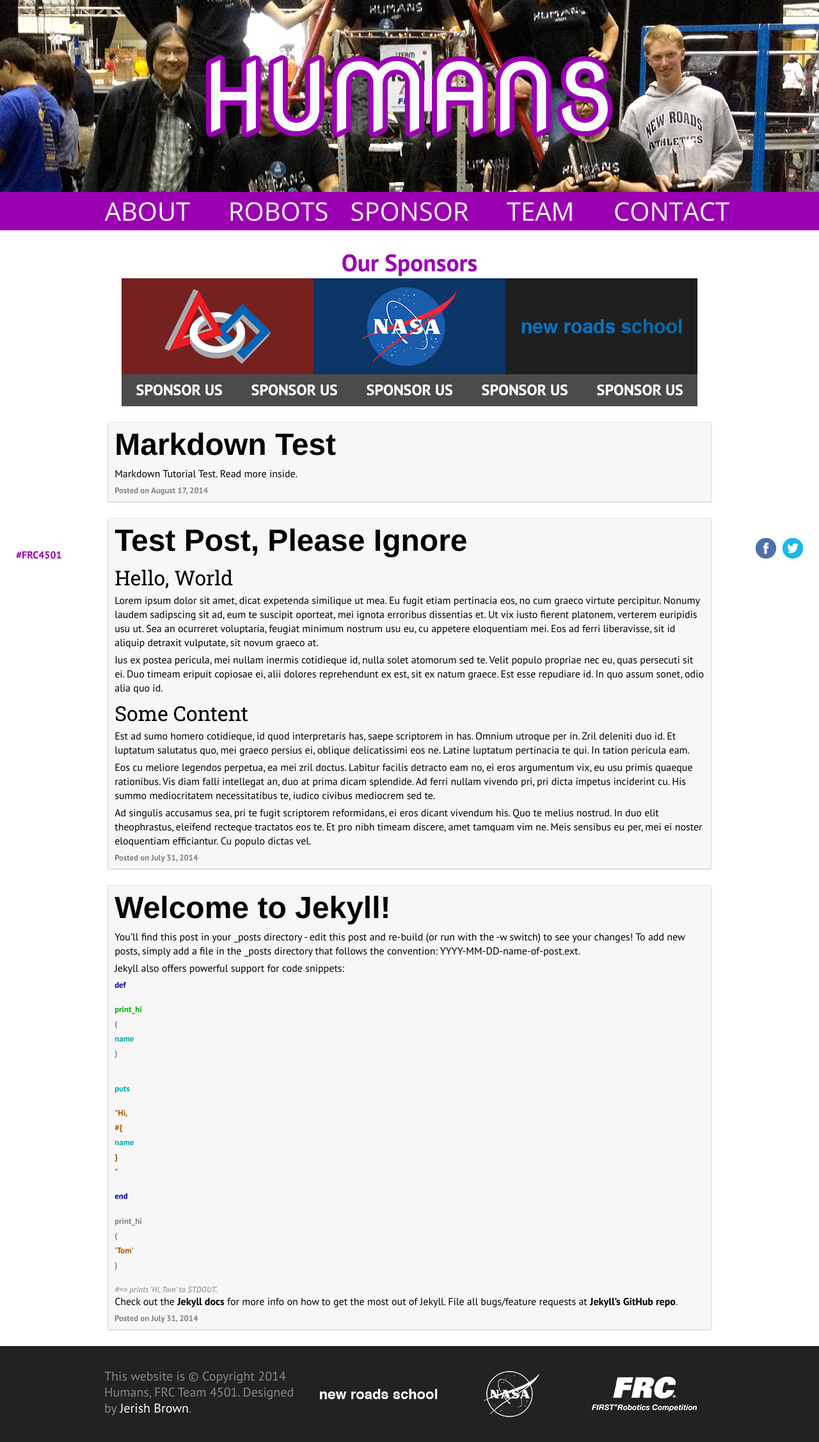
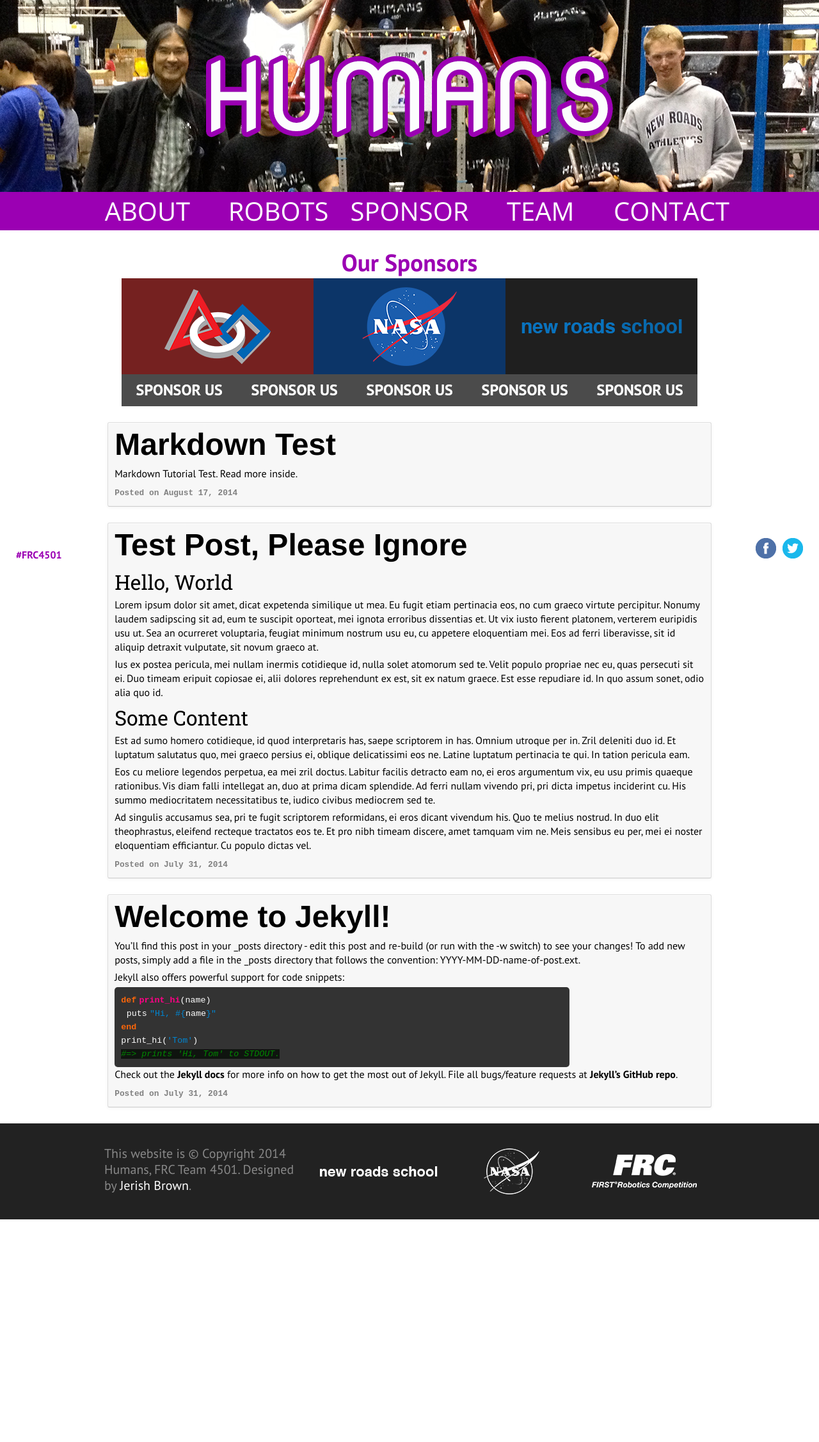
Before and after one commit to FRCHumans4501/frchumans4501.github.io, a Jekyll site: the page built from index.html, in a window 1280 px wide. Shown: the whole page at 64% size. Built offline with Jekyll 4.4.1, drawn with Linux system fonts in a browser that asks for light colours; nearby versions of some CDN libraries; after the commit the page ends 1906 px from its top, so only the background shows below that.

Commit message:
Updated style

```diff
--- a/_layouts/post.html
+++ b/_layouts/post.html
@@ -4,5 +4,5 @@ layout: default
 <article>
 	<h1>{{ page.title }}</h1>
 	{{ content }}
-	<span>Posted on {{ page.date | date: '%B %-d, %Y' }}</span>
+	<span class="date">Posted on {{ page.date | date: '%B %-d, %Y' }}</span>
 </article>
--- a/index.html
+++ b/index.html
@@ -25,7 +25,7 @@ layout: default
       {% else %}
         {{ post.content }}
       {% endif %}
-    <span>Posted on {{ post.date | date: '%B %-d, %Y' }}</span>
+    <span class="date">Posted on {{ post.date | date: '%B %-d, %Y' }}</span>
   </article>
 {% endfor %}
 
--- a/style/pygments.css
+++ b/style/pygments.css
@@ -1,58 +1,69 @@
-.highlight .hll { background-color: #ffffcc }
-.highlight .c { color: #aaaaaa; font-style: italic } /* Comment */
-.highlight .err { color: #F00000; background-color: #F0A0A0 } /* Error */
-.highlight .k { color: #0000aa } /* Keyword */
-.highlight .cm { color: #aaaaaa; font-style: italic } /* Comment.Multiline */
-.highlight .cp { color: #4c8317 } /* Comment.Preproc */
-.highlight .c1 { color: #aaaaaa; font-style: italic } /* Comment.Single */
-.highlight .cs { color: #0000aa; font-style: italic } /* Comment.Special */
-.highlight .gd { color: #aa0000 } /* Generic.Deleted */
-.highlight .ge { font-style: italic } /* Generic.Emph */
-.highlight .gr { color: #aa0000 } /* Generic.Error */
-.highlight .gh { color: #000080; font-weight: bold } /* Generic.Heading */
-.highlight .gi { color: #00aa00 } /* Generic.Inserted */
-.highlight .go { color: #888888 } /* Generic.Output */
-.highlight .gp { color: #555555 } /* Generic.Prompt */
-.highlight .gs { font-weight: bold } /* Generic.Strong */
-.highlight .gu { color: #800080; font-weight: bold } /* Generic.Subheading */
-.highlight .gt { color: #aa0000 } /* Generic.Traceback */
-.highlight .kc { color: #0000aa } /* Keyword.Constant */
-.highlight .kd { color: #0000aa } /* Keyword.Declaration */
-.highlight .kn { color: #0000aa } /* Keyword.Namespace */
-.highlight .kp { color: #0000aa } /* Keyword.Pseudo */
-.highlight .kr { color: #0000aa } /* Keyword.Reserved */
-.highlight .kt { color: #00aaaa } /* Keyword.Type */
-.highlight .m { color: #009999 } /* Literal.Number */
-.highlight .s { color: #aa5500 } /* Literal.String */
-.highlight .na { color: #1e90ff } /* Name.Attribute */
-.highlight .nb { color: #00aaaa } /* Name.Builtin */
-.highlight .nc { color: #00aa00; text-decoration: underline } /* Name.Class */
-.highlight .no { color: #aa0000 } /* Name.Constant */
-.highlight .nd { color: #888888 } /* Name.Decorator */
-.highlight .ni { color: #800000; font-weight: bold } /* Name.Entity */
-.highlight .nf { color: #00aa00 } /* Name.Function */
-.highlight .nn { color: #00aaaa; text-decoration: underline } /* Name.Namespace */
-.highlight .nt { color: #1e90ff; font-weight: bold } /* Name.Tag */
-.highlight .nv { color: #aa0000 } /* Name.Variable */
-.highlight .ow { color: #0000aa } /* Operator.Word */
-.highlight .w { color: #bbbbbb } /* Text.Whitespace */
-.highlight .mf { color: #009999 } /* Literal.Number.Float */
-.highlight .mh { color: #009999 } /* Literal.Number.Hex */
-.highlight .mi { color: #009999 } /* Literal.Number.Integer */
-.highlight .mo { color: #009999 } /* Literal.Number.Oct */
-.highlight .sb { color: #aa5500 } /* Literal.String.Backtick */
-.highlight .sc { color: #aa5500 } /* Literal.String.Char */
-.highlight .sd { color: #aa5500 } /* Literal.String.Doc */
-.highlight .s2 { color: #aa5500 } /* Literal.String.Double */
-.highlight .se { color: #aa5500 } /* Literal.String.Escape */
-.highlight .sh { color: #aa5500 } /* Literal.String.Heredoc */
-.highlight .si { color: #aa5500 } /* Literal.String.Interpol */
-.highlight .sx { color: #aa5500 } /* Literal.String.Other */
-.highlight .sr { color: #009999 } /* Literal.String.Regex */
-.highlight .s1 { color: #aa5500 } /* Literal.String.Single */
-.highlight .ss { color: #0000aa } /* Literal.String.Symbol */
-.highlight .bp { color: #00aaaa } /* Name.Builtin.Pseudo */
-.highlight .vc { color: #aa0000 } /* Name.Variable.Class */
-.highlight .vg { color: #aa0000 } /* Name.Variable.Global */
-.highlight .vi { color: #aa0000 } /* Name.Variable.Instance */
-.highlight .il { color: #009999 } /* Literal.Number.Integer.Long */
+.highlight .hll { background-color: #333333 }
+.highlight .c { color: #008800; font-style: italic; background-color: #0f140f } /* Comment */
+.highlight .err { color: #ffffff } /* Error */
+.highlight .g { color: #ffffff } /* Generic */
+.highlight .k { color: #fb660a; font-weight: bold } /* Keyword */
+.highlight .l { color: #ffffff } /* Literal */
+.highlight .n { color: #ffffff } /* Name */
+.highlight .o { color: #ffffff } /* Operator */
+.highlight .x { color: #ffffff } /* Other */
+.highlight .p { color: #ffffff } /* Punctuation */
+.highlight .cm { color: #008800; font-style: italic; background-color: #0f140f } /* Comment.Multiline */
+.highlight .cp { color: #ff0007; font-weight: bold; font-style: italic; background-color: #0f140f } /* Comment.Preproc */
+.highlight .c1 { color: #008800; font-style: italic; background-color: #0f140f } /* Comment.Single */
+.highlight .cs { color: #008800; font-style: italic; background-color: #0f140f } /* Comment.Special */
+.highlight .gd { color: #ffffff } /* Generic.Deleted */
+.highlight .ge { color: #ffffff } /* Generic.Emph */
+.highlight .gr { color: #ffffff } /* Generic.Error */
+.highlight .gh { color: #ffffff; font-weight: bold } /* Generic.Heading */
+.highlight .gi { color: #ffffff } /* Generic.Inserted */
+.highlight .go { color: #444444; background-color: #222222 } /* Generic.Output */
+.highlight .gp { color: #ffffff } /* Generic.Prompt */
+.highlight .gs { color: #ffffff } /* Generic.Strong */
+.highlight .gu { color: #ffffff; font-weight: bold } /* Generic.Subheading */
+.highlight .gt { color: #ffffff } /* Generic.Traceback */
+.highlight .kc { color: #fb660a; font-weight: bold } /* Keyword.Constant */
+.highlight .kd { color: #fb660a; font-weight: bold } /* Keyword.Declaration */
+.highlight .kn { color: #fb660a; font-weight: bold } /* Keyword.Namespace */
+.highlight .kp { color: #fb660a } /* Keyword.Pseudo */
+.highlight .kr { color: #fb660a; font-weight: bold } /* Keyword.Reserved */
+.highlight .kt { color: #cdcaa9; font-weight: bold } /* Keyword.Type */
+.highlight .ld { color: #ffffff } /* Literal.Date */
+.highlight .m { color: #0086f7; font-weight: bold } /* Literal.Number */
+.highlight .s { color: #0086d2 } /* Literal.String */
+.highlight .na { color: #ff0086; font-weight: bold } /* Name.Attribute */
+.highlight .nb { color: #ffffff } /* Name.Builtin */
+.highlight .nc { color: #ffffff } /* Name.Class */
+.highlight .no { color: #0086d2 } /* Name.Constant */
+.highlight .nd { color: #ffffff } /* Name.Decorator */
+.highlight .ni { color: #ffffff } /* Name.Entity */
+.highlight .ne { color: #ffffff } /* Name.Exception */
+.highlight .nf { color: #ff0086; font-weight: bold } /* Name.Function */
+.highlight .nl { color: #ffffff } /* Name.Label */
+.highlight .nn { color: #ffffff } /* Name.Namespace */
+.highlight .nx { color: #ffffff } /* Name.Other */
+.highlight .py { color: #ffffff } /* Name.Property */
+.highlight .nt { color: #fb660a; font-weight: bold } /* Name.Tag */
+.highlight .nv { color: #fb660a } /* Name.Variable */
+.highlight .ow { color: #ffffff } /* Operator.Word */
+.highlight .w { color: #888888 } /* Text.Whitespace */
+.highlight .mf { color: #0086f7; font-weight: bold } /* Literal.Number.Float */
+.highlight .mh { color: #0086f7; font-weight: bold } /* Literal.Number.Hex */
+.highlight .mi { color: #0086f7; font-weight: bold } /* Literal.Number.Integer */
+.highlight .mo { color: #0086f7; font-weight: bold } /* Literal.Number.Oct */
+.highlight .sb { color: #0086d2 } /* Literal.String.Backtick */
+.highlight .sc { color: #0086d2 } /* Literal.String.Char */
+.highlight .sd { color: #0086d2 } /* Literal.String.Doc */
+.highlight .s2 { color: #0086d2 } /* Literal.String.Double */
+.highlight .se { color: #0086d2 } /* Literal.String.Escape */
+.highlight .sh { color: #0086d2 } /* Literal.String.Heredoc */
+.highlight .si { color: #0086d2 } /* Literal.String.Interpol */
+.highlight .sx { color: #0086d2 } /* Literal.String.Other */
+.highlight .sr { color: #0086d2 } /* Literal.String.Regex */
+.highlight .s1 { color: #0086d2 } /* Literal.String.Single */
+.highlight .ss { color: #0086d2 } /* Literal.String.Symbol */
+.highlight .bp { color: #ffffff } /* Name.Builtin.Pseudo */
+.highlight .vc { color: #fb660a } /* Name.Variable.Class */
+.highlight .vg { color: #fb660a } /* Name.Variable.Global */
+.highlight .vi { color: #fb660a } /* Name.Variable.Instance */
+.highlight .il { color: #0086f7; font-weight: bold } /* Literal.Number.Integer.Long */
--- a/style/site.scss
+++ b/style/site.scss
@@ -164,6 +164,11 @@ article {
 		line-height: 1.5em;
 	}
 
+	h3 {
+		font-size: 1.5em;
+		font-weight: bold;
+	}
+
 	p {
 		line-height: 1.375em;
 		margin-bottom: 5px;
@@ -179,7 +184,20 @@ article {
 		}
 	}
 
+	pre {
+	    background: #333;
+	    border-radius: 5px;
+	    padding: 10px;
+	    width: 75%;
+	}
+
 	span {
+		font-family: monospace;
+		font-size: 10pt;
+		line-height: 20px;
+	}
+
+	.date {
 		display: block;
 		font-size: 0.8em;
 		color: gray;
@@ -193,16 +211,16 @@ article {
 	bottom: 0;
 	margin: 25px;
 	z-index: -1;
-}
 
-#hashtag a {
-	color: #9b00b3;
-	font-weight: bold;
-	text-decoration: none;
-}
+	a {
+		color: #9b00b3;
+		font-weight: bold;
+		text-decoration: none;
+	}
 
-#hashtag a:hover {
-	text-decoration: none;
+	a:hover {
+		text-decoration: none;
+	}
 }
 
 #socialmedia {
@@ -211,10 +229,10 @@ article {
 	right: 0;
 	margin: 25px;
 	z-index: -1;
-}
 
-#socialmedia a {
-	margin-left: 10px;
+	a {
+		margin-left: 10px;
+	}
 }
 
 @media screen and (max-width: $socialWidth) {
```
